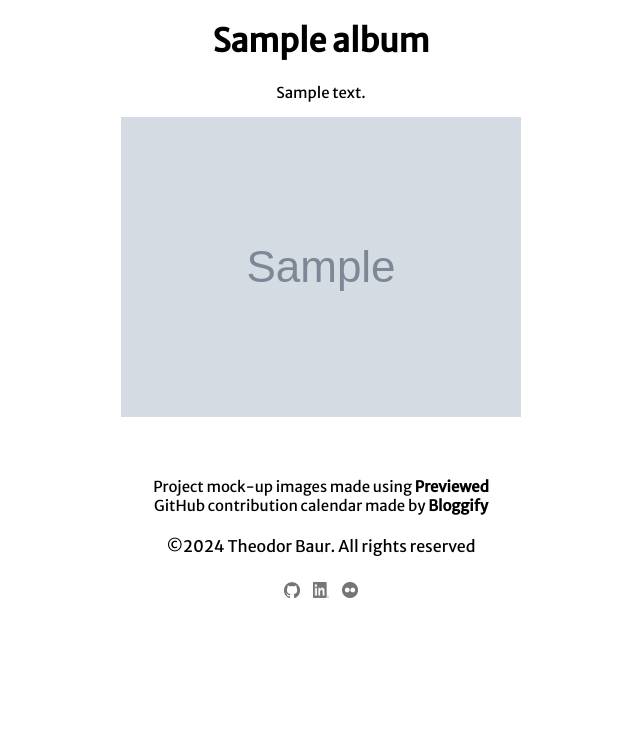
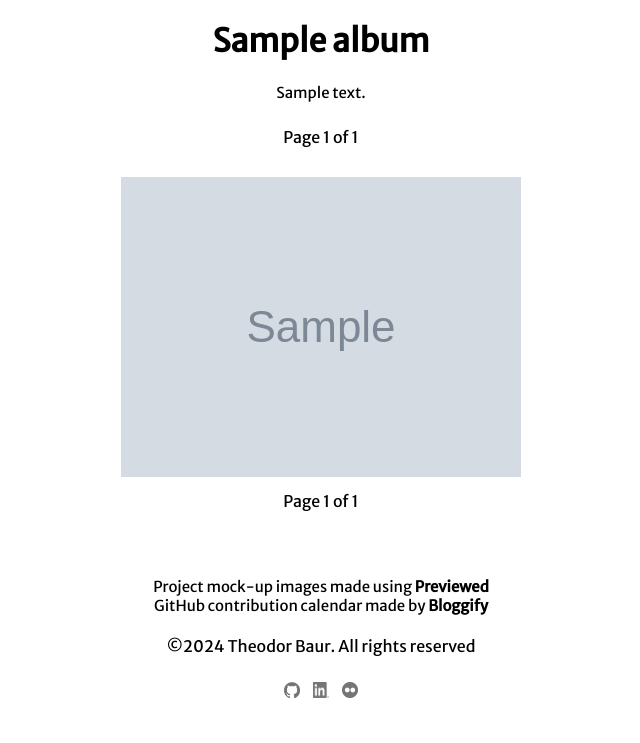
Before and after one commit to theobaur13/theobaur.co.uk-flask, a Flask app: template app/templates/album.html in a window 1280 px wide. Shown: the part 132-875 px from the top of the page, without its empty margins (319-959 px from the left). Before the commit the page ends 730 px from the top, so only its background shows below. Run offline with Flask 3, Linux system fonts and the light colour scheme; the template is opened without the code that fills it: most values are stand-ins (such as "Sample title", 1, 10 or a date in 2020); grey boxes marked "Sample" are stand-in pictures.

Commit message:
added pagination to photo albums to manage load

```diff
--- a/app/routes.py
+++ b/app/routes.py
@@ -5,6 +5,7 @@ from flask import render_template, abort, request
 from PIL import Image, ExifTags
 from io import BytesIO
 from flask import send_file
+from math import ceil
 
 DATA_FILE_PATH = os.path.join(os.path.dirname(__file__), 'data', 'data.json')
 ALBUMS_FILE_PATH = os.path.join(os.path.dirname(__file__), 'data', 'albums.json')
@@ -63,7 +64,18 @@ def album(album_id):
     # Sort photos newest first as my best photos are normally later on
     photos.sort(reverse=True)
 
-    return render_template('album.html', album=album, photos=photos)
+    # Pagination settings
+    per_page = 20  # Number of photos per page
+    page = request.args.get('page', 1, type=int)  # Get the current page, default to 1
+    total_photos = len(photos)
+    total_pages = ceil(total_photos / per_page)
+
+    # Slice the photos for the current page
+    start = (page - 1) * per_page
+    end = start + per_page
+    paginated_photos = photos[start:end]
+
+    return render_template('album.html', album=album, photos=paginated_photos, page=page, total_pages=total_pages)
 
 @app.route('/albums/<album_id>/image/<filename>')
 def dynamic_image(album_id, filename):
@@ -108,6 +120,6 @@ def resize_image(image_path, max_width, max_height):
         # Resize the image
         img.thumbnail((max_width, max_height))      # Resize the image to fit within the dimensions
         img_io = BytesIO()
-        img.save(img_io, 'JPEG', quality=85)        # Save the image into memory (in JPEG format)
+        img.save(img_io, 'JPEG', quality=95)        # Save the image into memory (in JPEG format)
         img_io.seek(0)                              # Move the pointer to the start of the BytesIO object
         return img_io
--- a/app/static/css/style.css
+++ b/app/static/css/style.css
@@ -153,6 +153,11 @@ header {
 }
 /*  */
 .btn-scroll {
+    display: inline-flex;
+    align-items: center;
+    justify-content: center;
+    vertical-align: middle; /* Align arrows vertically in the middle */
+
     border: none;
     text-decoration: none;
 }
@@ -475,9 +480,21 @@ footer a{
     color: var(--primary-color);
 }
 
+.album-header {
+    padding-bottom: 20px;
+}
+
 .album-image img{
     max-width: 83%;
     /* max-width: 1000px; */
+}
+
+.pagination {
+    display: flex;
+    align-items: center;
+    justify-content: center;
+    gap: 10px;
+    padding: 10px;
 }
 
 /* ##################################################### */
--- a/app/templates/album.html
+++ b/app/templates/album.html
@@ -13,7 +13,31 @@
     <div class="album-header">
         <h1>{{ album.name }}</h1>
         <p>{{ album.description }}</p>
+        <div class="pagination">
+            {% if page > 1 %}
+                <a href="{{ url_for('album', album_id=album.album_id, page=page-1) }}">
+                    <div class="btn-scroll" width="24" height="24">
+                        <svg xmlns="http://www.w3.org/2000/svg" width="24" height="24" viewBox="0 0 24 24" fill="none" stroke="#000000" stroke-width="2" stroke-linecap="round" stroke-linejoin="round" class="feather feather-chevron-left invert" id="btn-scroll-left">
+                            <polyline points="15 18 9 12 15 6"/>
+                        </svg>
+                    </div>
+                </a>
+            {% endif %}
+
+            <span>Page {{ page }} of {{ total_pages }}</span>
+
+            {% if page < total_pages %}
+                <a href="{{ url_for('album', album_id=album.album_id, page=page+1) }}">
+                    <div class="btn-scroll" width="24" height="24">
+                        <svg xmlns="http://www.w3.org/2000/svg" width="24" height="24" viewBox="0 0 24 24" fill="none" stroke="#000000" stroke-width="2" stroke-linecap="round" stroke-linejoin="round" class="feather feather-chevron-right invert" id="btn-scroll-right">
+                            <polyline points="9 18 15 12 9 6"/>
+                        </svg>
+                    </div>
+                </a>
+            {% endif %}
+        </div>
     </div>
+
     <div class="album">
         {% for photo in photos %}
             <div class="album-image">
@@ -26,6 +50,30 @@
             <p>No photos available for this album.</p>
         {% endfor %}
     </div>
+
+    <div class="pagination">
+        {% if page > 1 %}
+            <a href="{{ url_for('album', album_id=album.album_id, page=page-1) }}">
+                <div class="btn-scroll" width="24" height="24">
+                    <svg xmlns="http://www.w3.org/2000/svg" width="24" height="24" viewBox="0 0 24 24" fill="none" stroke="#000000" stroke-width="2" stroke-linecap="round" stroke-linejoin="round" class="feather feather-chevron-left invert" id="btn-scroll-left">
+                        <polyline points="15 18 9 12 15 6"/>
+                    </svg>
+                </div>
+            </a>
+        {% endif %}
+
+        <span>Page {{ page }} of {{ total_pages }}</span>
+
+        {% if page < total_pages %}
+            <a href="{{ url_for('album', album_id=album.album_id, page=page+1) }}">
+                <div class="btn-scroll" width="24" height="24">
+                    <svg xmlns="http://www.w3.org/2000/svg" width="24" height="24" viewBox="0 0 24 24" fill="none" stroke="#000000" stroke-width="2" stroke-linecap="round" stroke-linejoin="round" class="feather feather-chevron-right invert" id="btn-scroll-right">
+                        <polyline points="9 18 15 12 9 6"/>
+                    </svg>
+                </div>
+            </a>
+        {% endif %}
+    </div>
 </div>
 
 {% endblock %}
```
